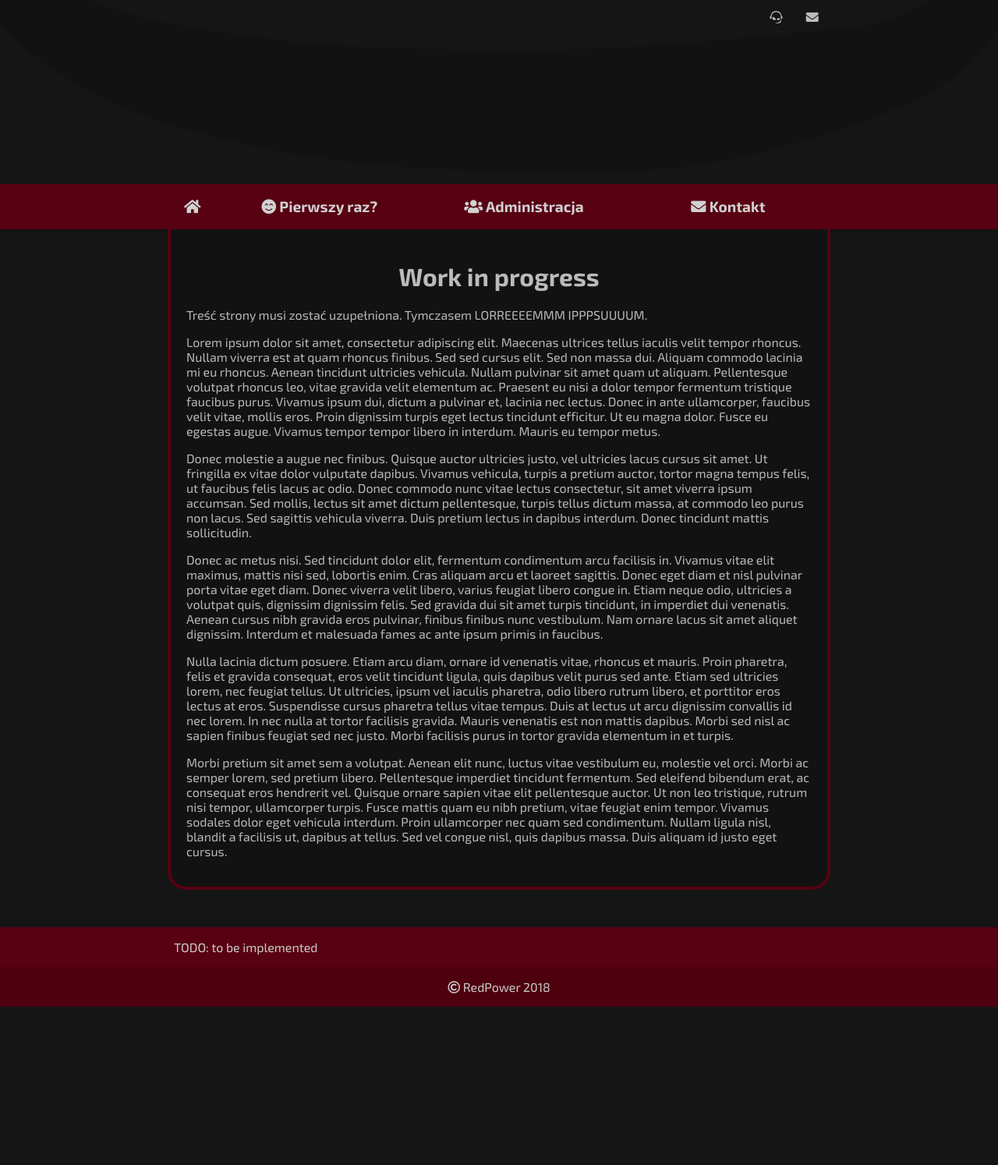
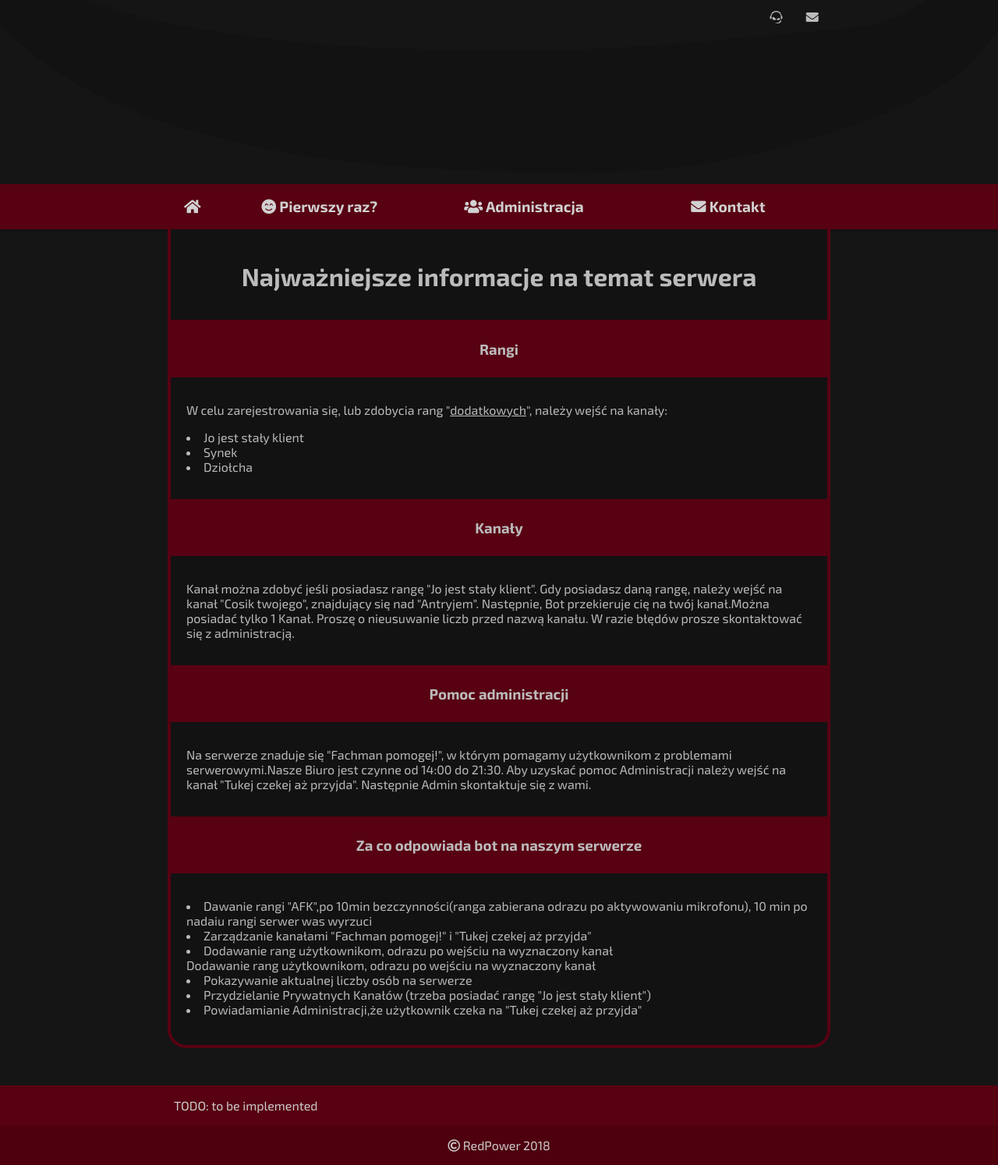
Before and after one commit to scooredmars/strona, a Jekyll site: the page built from pages/sub/pierwszy-raz-tutaj.html, in a window 1280 px wide. Shown: the whole page at 78% size. Built offline with Jekyll 4.4.1, drawn with Linux system fonts in a browser that asks for light colours; nearby versions of some CDN libraries; before the commit the page ends 1291 px from its top, so only the background shows below that.

Commit message:
tworzenie cz1

```diff
--- a/_sass/content.scss
+++ b/_sass/content.scss
@@ -16,7 +16,7 @@ $bottom-radius: 24px;
 
 .message {
   margin: -4px;
-  padding: 1em;
+  padding: 0.40em;
   background-color: $red_1;
 }
 
--- a/pages/sub/pierwszy-raz-tutaj.html
+++ b/pages/sub/pierwszy-raz-tutaj.html
@@ -5,34 +5,53 @@ layout: default
 permalink: /pierwszy-raz-tutaj/
 ---
 
-<div class="content">
+		<div class="content">
+	<header>
+		<h1 class="centered">Najważniejsze informacje na temat serwera</h1>
+	</header>
+		</div>
 
-	<header>
+		<div class="message">
+			<center><p><h3>Rangi</h3></p></center>
+		</div>
+			<div class="content">
+<p>
+		W celu zarejestrowania się, lub zdobycia rang "<u>dodatkowych</u>", należy wejść na kanały: </br>
+		<li>Jo jest stały klient</li>
+		<li>Synek</li>
+		<li>Dziołcha</li>
+</p>
+</div>
 
-		<h1 class="centered">Work in progress</h1>
+		<div class="message">
+			<center><p><h3>Kanały</h3></p></center>
+		</div>
+		<div class="content">
+<p>
+		Kanał można zdobyć jeśli posiadasz rangę "Jo jest stały klient". Gdy posiadasz daną rangę, należy wejść na kanał "Cosik twojego", znajdujący się nad "Antryjem". Następnie, Bot przekieruje cię na twój kanał.Można posiadać tylko 1 Kanał. Proszę o nieusuwanie liczb przed nazwą kanału.
+		W razie błędów prosze skontaktować się z administracją.
+</p>
+</div>
 
+		<div class="message">
+		<center><p><h3>Pomoc administracji</h3></p></center>
+		</div>
+		<div class="content">
 		<p>
-			Treść strony musi zostać uzupełniona. Tymczasem LORREEEEMMM IPPPSUUUUM.
+		Na serwerze znaduje się "Fachman pomogej!", w którym pomagamy użytkownikom z problemami serwerowymi.Nasze Biuro jest czynne od 14:00 do 21:30. Aby uzyskać pomoc Administracji należy wejść na kanał "Tukej czekej aż przyjda". Następnie Admin skontaktuje się z wami.
 		</p>
+		</div>
 
-	</header>
-
-	<div id="lipsum">
+		<div class="message">
+		<center><p><h3>Za co odpowiada bot na naszym serwerze</h3></p></center>
+		</div>
+		<div class="content">
 		<p>
-			Lorem ipsum dolor sit amet, consectetur adipiscing elit. Maecenas ultrices tellus iaculis velit tempor rhoncus. Nullam viverra est at quam rhoncus finibus. Sed sed cursus elit. Sed non massa dui. Aliquam commodo lacinia mi eu rhoncus. Aenean tincidunt ultricies vehicula. Nullam pulvinar sit amet quam ut aliquam. Pellentesque volutpat rhoncus leo, vitae gravida velit elementum ac. Praesent eu nisi a dolor tempor fermentum tristique faucibus purus. Vivamus ipsum dui, dictum a pulvinar et, lacinia nec lectus. Donec in ante ullamcorper, faucibus velit vitae, mollis eros. Proin dignissim turpis eget lectus tincidunt efficitur. Ut eu magna dolor. Fusce eu egestas augue. Vivamus tempor tempor libero in interdum. Mauris eu tempor metus.
+		<li>Dawanie rangi "AFK",po 10min bezczynności(ranga zabierana odrazu po aktywowaniu mikrofonu), 10 min po nadaiu rangi serwer was wyrzuci</li>
+		<li>Zarządzanie kanałami "Fachman pomogej!" i "Tukej czekej aż przyjda"</li>
+		<li>Dodawanie rang użytkownikom, odrazu po wejściu na wyznaczony kanał</li>Dodawanie rang użytkownikom, odrazu po wejściu na wyznaczony kanał
+		<li>Pokazywanie aktualnej liczby osób na serwerze</li>
+		<li>Przydzielanie Prywatnych Kanałów (trzeba posiadać rangę "Jo jest stały klient")</li>
+		<li>Powiadamianie Administracji,że użytkownik czeka na "Tukej czekej aż przyjda"</li>
 		</p>
-		<p>
-			Donec molestie a augue nec finibus. Quisque auctor ultricies justo, vel ultricies lacus cursus sit amet. Ut fringilla ex vitae dolor vulputate dapibus. Vivamus vehicula, turpis a pretium auctor, tortor magna tempus felis, ut faucibus felis lacus ac odio. Donec commodo nunc vitae lectus consectetur, sit amet viverra ipsum accumsan. Sed mollis, lectus sit amet dictum pellentesque, turpis tellus dictum massa, at commodo leo purus non lacus. Sed sagittis vehicula viverra. Duis pretium lectus in dapibus interdum. Donec tincidunt mattis sollicitudin.
-		</p>
-		<p>
-			Donec ac metus nisi. Sed tincidunt dolor elit, fermentum condimentum arcu facilisis in. Vivamus vitae elit maximus, mattis nisi sed, lobortis enim. Cras aliquam arcu et laoreet sagittis. Donec eget diam et nisl pulvinar porta vitae eget diam. Donec viverra velit libero, varius feugiat libero congue in. Etiam neque odio, ultricies a volutpat quis, dignissim dignissim felis. Sed gravida dui sit amet turpis tincidunt, in imperdiet dui venenatis. Aenean cursus nibh gravida eros pulvinar, finibus finibus nunc vestibulum. Nam ornare lacus sit amet aliquet dignissim. Interdum et malesuada fames ac ante ipsum primis in faucibus.
-		</p>
-		<p>
-			Nulla lacinia dictum posuere. Etiam arcu diam, ornare id venenatis vitae, rhoncus et mauris. Proin pharetra, felis et gravida consequat, eros velit tincidunt ligula, quis dapibus velit purus sed ante. Etiam sed ultricies lorem, nec feugiat tellus. Ut ultricies, ipsum vel iaculis pharetra, odio libero rutrum libero, et porttitor eros lectus at eros. Suspendisse cursus pharetra tellus vitae tempus. Duis at lectus ut arcu dignissim convallis id nec lorem. In nec nulla at tortor facilisis gravida. Mauris venenatis est non mattis dapibus. Morbi sed nisl ac sapien finibus feugiat sed nec justo. Morbi facilisis purus in tortor gravida elementum in et turpis.
-		</p>
-		<p>
-			Morbi pretium sit amet sem a volutpat. Aenean elit nunc, luctus vitae vestibulum eu, molestie vel orci. Morbi ac semper lorem, sed pretium libero. Pellentesque imperdiet tincidunt fermentum. Sed eleifend bibendum erat, ac consequat eros hendrerit vel. Quisque ornare sapien vitae elit pellentesque auctor. Ut non leo tristique, rutrum nisi tempor, ullamcorper turpis. Fusce mattis quam eu nibh pretium, vitae feugiat enim tempor. Vivamus sodales dolor eget vehicula interdum. Proin ullamcorper nec quam sed condimentum. Nullam ligula nisl, blandit a facilisis ut, dapibus at tellus. Sed vel congue nisl, quis dapibus massa. Duis aliquam id justo eget cursus.
-		</p>
-	</div>
-
-</div>
+		</div>
```
Also changed, not shown: pages/sub/czlonkowie-administracji.html (+11 -16 lines), static/img/icons/admin.jpg (added), static/img/icons/ha.jpg (added), static/img/icons/mod.jpg (added), static/img/icons/wlasciciel.jpg (added), static/img/icons/zastepca.jpg (added).
